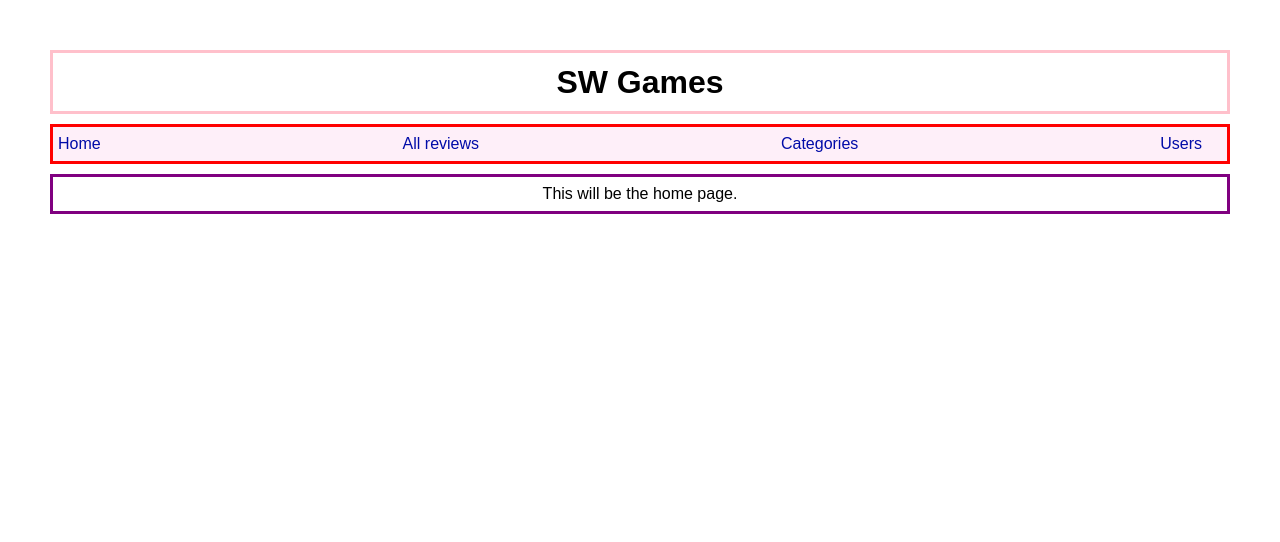
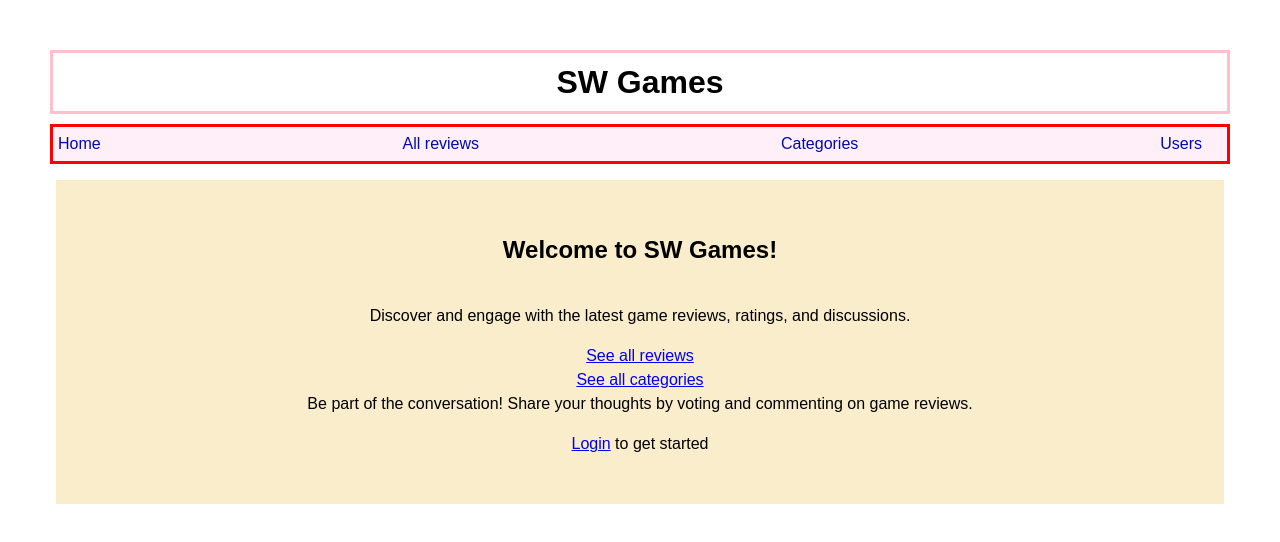
Before and after one commit to sarah-janewilson/sw-games-fe, a React (Vite) app: page / in a window 1280 px wide. Shown: the top 542 px of the page. Built offline with nearby package versions, Linux system fonts and the light colour scheme.

Commit message:
updated CSS

```diff
--- a/src/App.css
+++ b/src/App.css
@@ -155,6 +155,19 @@
   margin: 1rem;
 }
 
+.home-card-container {
+  background: #faedcc;
+  padding: 2rem;
+  margin: 1rem;
+  flex-basis: calc(33.33% - 2rem);
+  display: flex;
+  flex-direction: column;
+}
+
+.home-card-container .home-card {
+  flex-grow: 1;
+}
+
 ul {
   padding: 0;
 }
--- a/src/Components/Home.jsx
+++ b/src/Components/Home.jsx
@@ -1,5 +1,28 @@
+import Card from "react-bootstrap/Card";
+
 function Home() {
-  return <p className="home">This will be the home page.</p>;
+  return (
+    <section className="home-card-container">
+      <h2>Welcome to SW Games!</h2>
+      <p>Discover and engage with the latest game reviews, ratings, and discussions.</p>
+      <Card className="home-card">
+        <Card.Body>
+          <Card.Title> <a href="/reviews">See all reviews</a></Card.Title>
+        </Card.Body>
+      </Card>
+      <Card className="home-card">
+        <Card.Body>
+          <Card.Title> <a href="/categories">See all categories</a></Card.Title>
+        </Card.Body>
+      </Card>
+      <Card className="home-card">
+        <Card.Body>
+          <Card.Title>Be part of the conversation! Share your thoughts by voting and commenting on game reviews.</Card.Title>
+          <Card.Text> <a href="/users">Login</a> to get started</Card.Text>
+        </Card.Body>
+      </Card>
+  </section>
+  );
 }
 
 export default Home;
--- a/src/api.js
+++ b/src/api.js
@@ -30,9 +30,6 @@ export const voteOnSingleReview = (review_id, increment) => {
   return gamesApi
     .patch(`/reviews/${review_id}`, patchVotes)
     .then((response) => response.data)
-    .catch((err) => {
-      throw err;
-    });
 };
 
 export const fetchUsers = () => {
@@ -43,9 +40,6 @@ export const postComment = (review_id, commentData) => {
   return gamesApi
     .post(`/reviews/${review_id}/comments`, commentData)
     .then((response) => response.data)
-    .catch((err) => {
-      throw err;
-    });
 };
 
 export const fetchCategories = () => {
```
